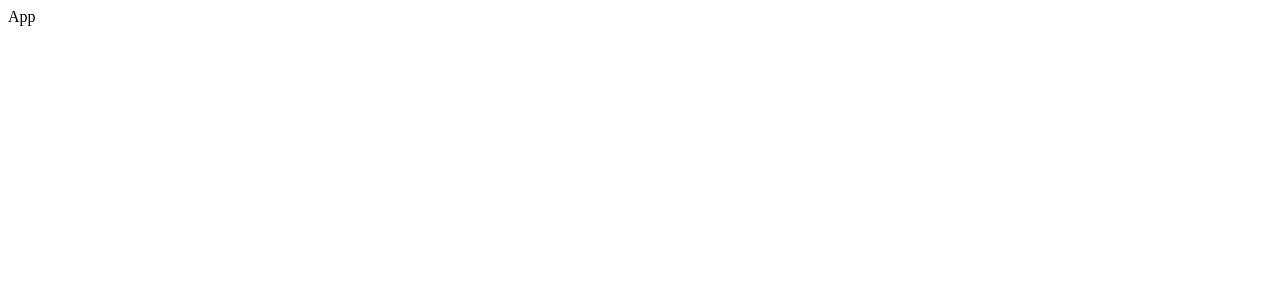
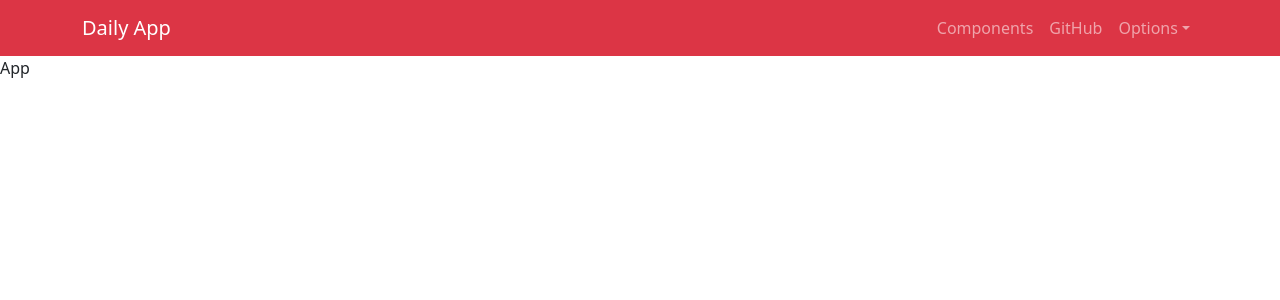
Before and after one commit to wapborhan/daily-app-client, a React (Create React App) app: page / in a window 1280 px wide. Shown: the top 300 px of the page. Built offline with nearby package versions, Linux system fonts and the light colour scheme.

Commit message:
NavBar Add

```diff
--- a/package.json
+++ b/package.json
@@ -6,9 +6,11 @@
     "@testing-library/jest-dom": "^5.16.5",
     "@testing-library/react": "^13.4.0",
     "@testing-library/user-event": "^13.5.0",
+    "bootstrap": "^5.2.3",
     "react": "^18.2.0",
     "react-dom": "^18.2.0",
     "react-scripts": "5.0.1",
+    "reactstrap": "^9.1.6",
     "web-vitals": "^2.1.4"
   },
   "scripts": {
--- a/src/App.js
+++ b/src/App.js
@@ -1,7 +1,13 @@
 import React, { Component } from "react";
+import Header from "./components/Header";
 
 export default class App extends Component {
   render() {
-    return <div>App</div>;
+    return (
+      <div>
+        <Header />
+        App
+      </div>
+    );
   }
 }
--- /dev/null
+++ b/src/components/Header.jsx
@@ -0,0 +1,63 @@
+import React from "react";
+import {
+  Collapse,
+  Navbar,
+  NavbarToggler,
+  NavbarBrand,
+  Nav,
+  NavItem,
+  NavLink,
+  UncontrolledDropdown,
+  DropdownToggle,
+  DropdownMenu,
+  DropdownItem,
+} from "reactstrap";
+
+export default class Example extends React.Component {
+  constructor(props) {
+    super(props);
+
+    this.toggle = this.toggle.bind(this);
+    this.state = {
+      isOpen: false,
+    };
+  }
+  toggle() {
+    this.setState({
+      isOpen: !this.state.isOpen,
+    });
+  }
+  render() {
+    return (
+      <div>
+        <Navbar color="danger" dark expand="md" container>
+          <NavbarBrand href="/">Daily App</NavbarBrand>
+          <NavbarToggler onClick={this.toggle} />
+          <Collapse isOpen={this.state.isOpen} navbar>
+            <Nav className="ms-auto" navbar>
+              <NavItem>
+                <NavLink href="/components/">Components</NavLink>
+              </NavItem>
+              <NavItem>
+                <NavLink href="https://github.com/reactstrap/reactstrap">
+                  GitHub
+                </NavLink>
+              </NavItem>
+              <UncontrolledDropdown nav inNavbar>
+                <DropdownToggle nav caret>
+                  Options
+                </DropdownToggle>
+                <DropdownMenu end>
+                  <DropdownItem>Option 1</DropdownItem>
+                  <DropdownItem>Option 2</DropdownItem>
+                  <DropdownItem divider />
+                  <DropdownItem>Reset</DropdownItem>
+                </DropdownMenu>
+              </UncontrolledDropdown>
+            </Nav>
+          </Collapse>
+        </Navbar>
+      </div>
+    );
+  }
+}
--- a/src/index.js
+++ b/src/index.js
@@ -1,6 +1,7 @@
 import React from "react";
 import ReactDOM from "react-dom/client";
-
+import "bootstrap/dist/css/bootstrap.min.css";
+import "./assets/stylesheet/styles.css";
 import App from "./App";
 import reportWebVitals from "./reportWebVitals";
 
```
Also changed, not shown: src/assets/stylesheet/styles.css (added), 1 other file (tests, documents, lock files or other folders).
